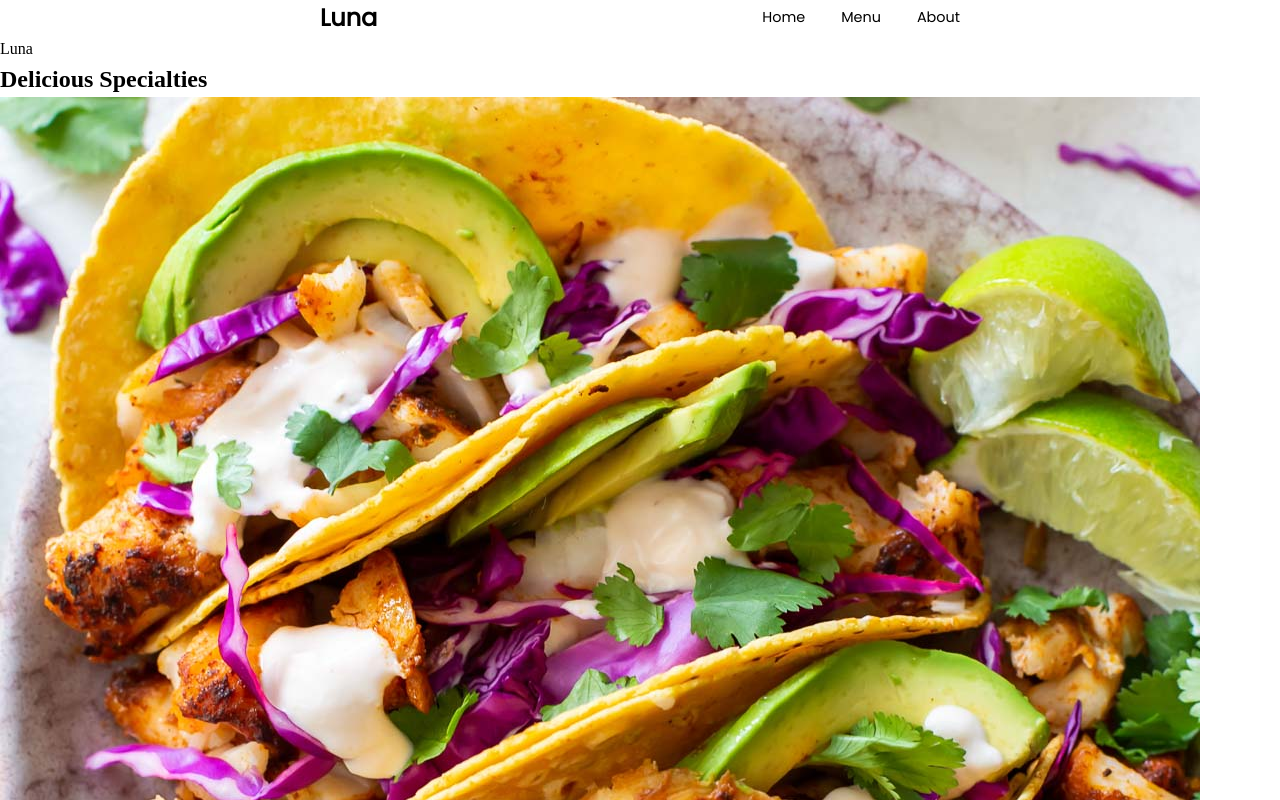
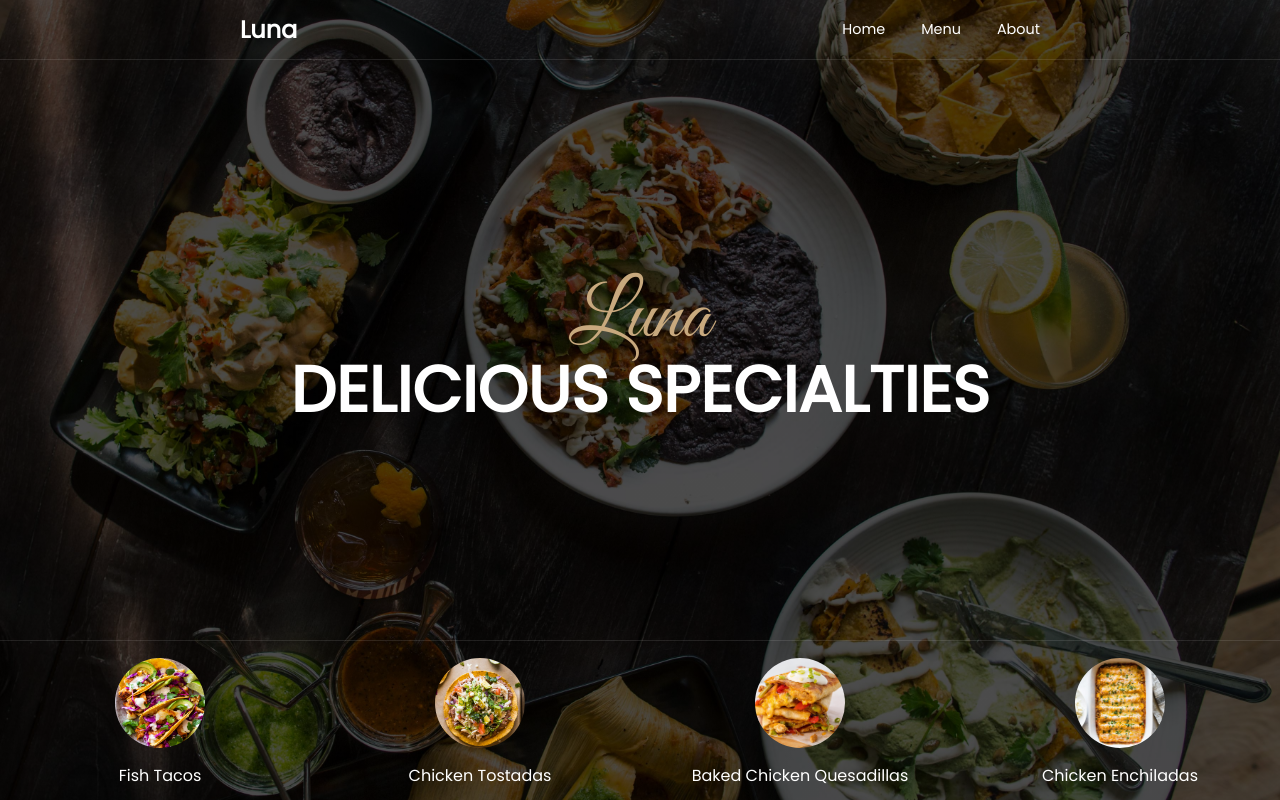
Before and after one commit to BookmanJunior/TOP-Restaraunt-Page, a website built with webpack: page src/index.html in a window 1280 px wide. Shown: the top 800 px of the page. Built offline with nearby package versions, Linux system fonts and the light colour scheme.

Commit message:
Style home page
Add additional custom properties
Change nav-wrapper width

```diff
--- a/src/styles/style.css
+++ b/src/styles/style.css
@@ -4,8 +4,9 @@
 :root {
   --color-primary: #fff;
   --color-accent: #c8a97e;
-  --background-overlay: linear-gradient(rgb(0 0 0 / 0.5), rgb(0 0 0 / 0.5));
-  --border-settings: 1px solid rgb(255 255 255 / 0.2);
+  --header-overlay: linear-gradient(rgb(0 0 0 / 0.5), rgb(0 0 0 / 0.5));
+  --background-overlay: linear-gradient(rgb(0 0 0 / 0.7), rgb(0 0 0 / 0.7));
+  --border-settings: 1px solid rgb(255 255 255 / 0.1);
   --ff-primary: "Poppins", Arial, sans-serif;
   --ff-accent: "Great Vibes", "Comic Sans MS", "Comic Sans", cursive;
 }
@@ -29,7 +30,7 @@
   */
 html,
 body {
-  height: 100%;
+  height: 100vh;
 }
 /*
     Typographic tweaks!
@@ -83,9 +84,8 @@ h6 {
 /* Header styles */
 header {
   min-height: 450px;
-  background-image: var(--background-overlay), url("../assets/header.jpg");
+  background-image: var(--header-overlay), url("../assets/header.jpg");
   background-size: cover;
-  color: white;
   display: grid;
   grid-template-rows: 70px 1fr;
 }
@@ -93,12 +93,13 @@ header {
 nav {
   display: flex;
   justify-content: center;
+  color: var(--color-primary);
   border-bottom: var(--border-settings);
   font-family: var(--ff-primary);
 }
 
 .nav-wrapper {
-  width: 50%;
+  width: min(800px, 90%);
   display: flex;
   justify-content: space-between;
   align-items: center;
@@ -129,3 +130,65 @@ li.active:hover {
 li.active {
   color: var(--color-accent);
 }
+
+/* Home styles */
+.home-section {
+  height: 100vh;
+  background-image: var(--background-overlay),
+    url("../assets/backgroundImg.jpg");
+  background-size: cover;
+  background-position: 50% 10%;
+  font-family: var(--ff-primary);
+  color: var(--color-primary);
+
+  display: grid;
+  grid-template-rows: 7.5% 1fr 20%;
+  overflow: auto;
+}
+
+.info-wrapper {
+  place-self: center;
+  text-align: center;
+  line-height: 1;
+}
+
+.main-logo {
+  font-size: 5rem;
+  font-family: var(--ff-accent);
+  color: var(--color-accent);
+}
+
+.rest-disc {
+  font-size: 4rem;
+  text-transform: uppercase;
+}
+
+.featured-items {
+  border-top: var(--border-settings);
+}
+
+.featured-items-wrapper {
+  display: grid;
+  grid-template-columns: repeat(auto-fit, minmax(200px, 1fr));
+  align-items: center;
+  justify-items: center;
+  row-gap: 0.5em;
+  margin-top: 10px;
+  height: 90%;
+}
+
+.featured-item {
+  display: flex;
+  flex-direction: column;
+  align-items: center;
+  text-align: center;
+  gap: 1em;
+}
+
+.featured-item img {
+  border-radius: 50%;
+  width: 90px;
+  aspect-ratio: 1 / 1;
+  object-fit: cover;
+  user-select: none;
+}
```
